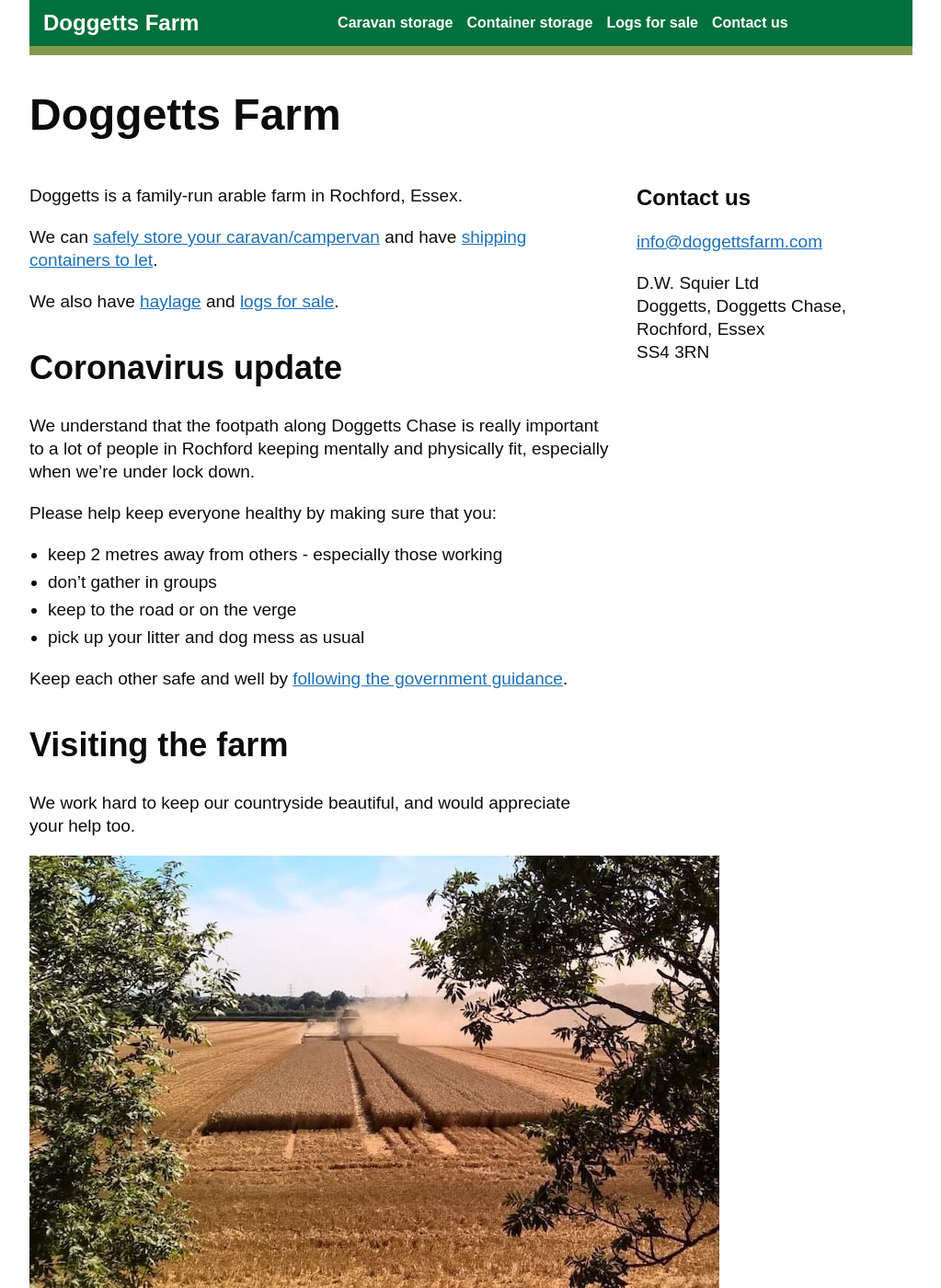
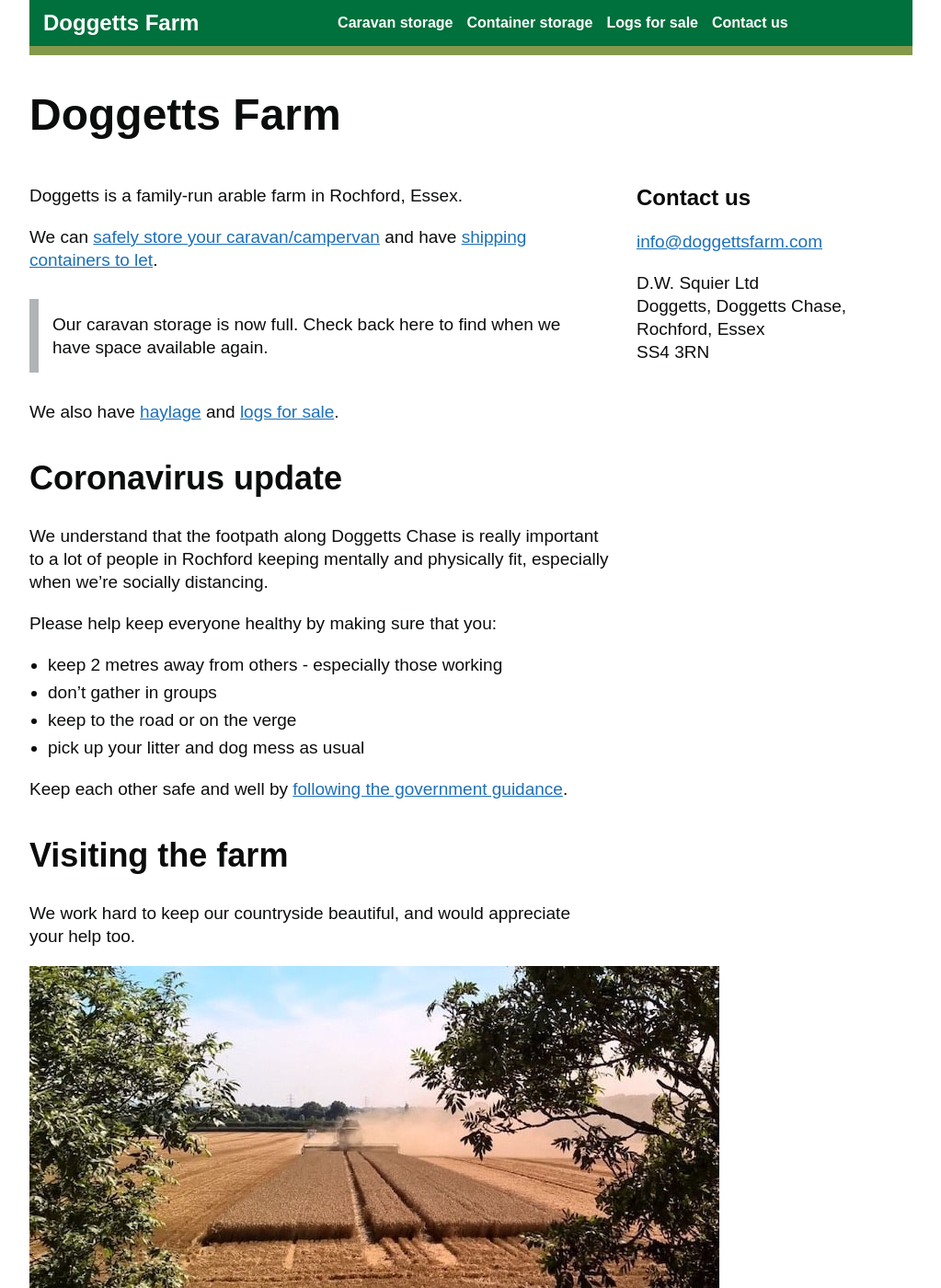
Before and after one commit to doggettsfarm/doggettsfarm.com, a Jekyll site: the page built from index.md, in a window 1280 px wide and 1400 px high. Shown: the whole window at 92% size, without its empty margins (128-1151 px from the left). Built offline with Jekyll 4.4.1, drawn with Linux system fonts in a browser that asks for light colours; some of the changed text lies outside the part shown.

Commit message:
Add caravan callout

```diff
--- a/index.md
+++ b/index.md
@@ -14,6 +14,9 @@ Doggetts is a family-run arable farm in Rochford, Essex.
 {:.govuk-body}
 We can [safely store your caravan/campervan](/caravan-storage) and have [shipping containers to let](container-storage).
 
+{:.govuk-inset-text}
+Our caravan storage is now full. Check back here to find when we have space available again.
+
 {:.govuk-body}
 We also have [haylage](/contact) and [logs for sale](/logs-for-sale).
 
@@ -21,7 +24,7 @@ We also have [haylage](/contact) and [logs for sale](/logs-for-sale).
 ## Coronavirus update
 
 {:.govuk-body}
-We understand that the footpath along Doggetts Chase is really important to a lot of people in Rochford keeping mentally and physically fit, especially when we're under lock down.
+We understand that the footpath along Doggetts Chase is really important to a lot of people in Rochford keeping mentally and physically fit, especially when we're socially distancing.
 
 {:.govuk-body}
 Please help keep everyone healthy by making sure that you:
@@ -50,8 +53,8 @@ A footpath runs down the length of [Doggetts Chase](https://goo.gl/maps/uPhC6CQu
 Follow [the Countryside Code](https://en.wikipedia.org/wiki/The_Country_Code):
 
 {:.govuk-list .govuk-list--bullet}
-* keep dogs under close control
-* pick up after yourselves
+* keep [dogs under close control](https://ww2.rspb.org.uk/birds-and-wildlife/bird-and-wildlife-guides/ask-an-expert/previous/dog_disturbs_bird.aspx)
+* [pick up after yourselves](https://www.rspca.org.uk/adviceandwelfare/litter)
 * keep to the footpath
 
 ![Four alpacas having a breakfast of feed and carrots, with a fifth keeping watch like a meerkat](/assets/alpacas-min.jpg)
```
